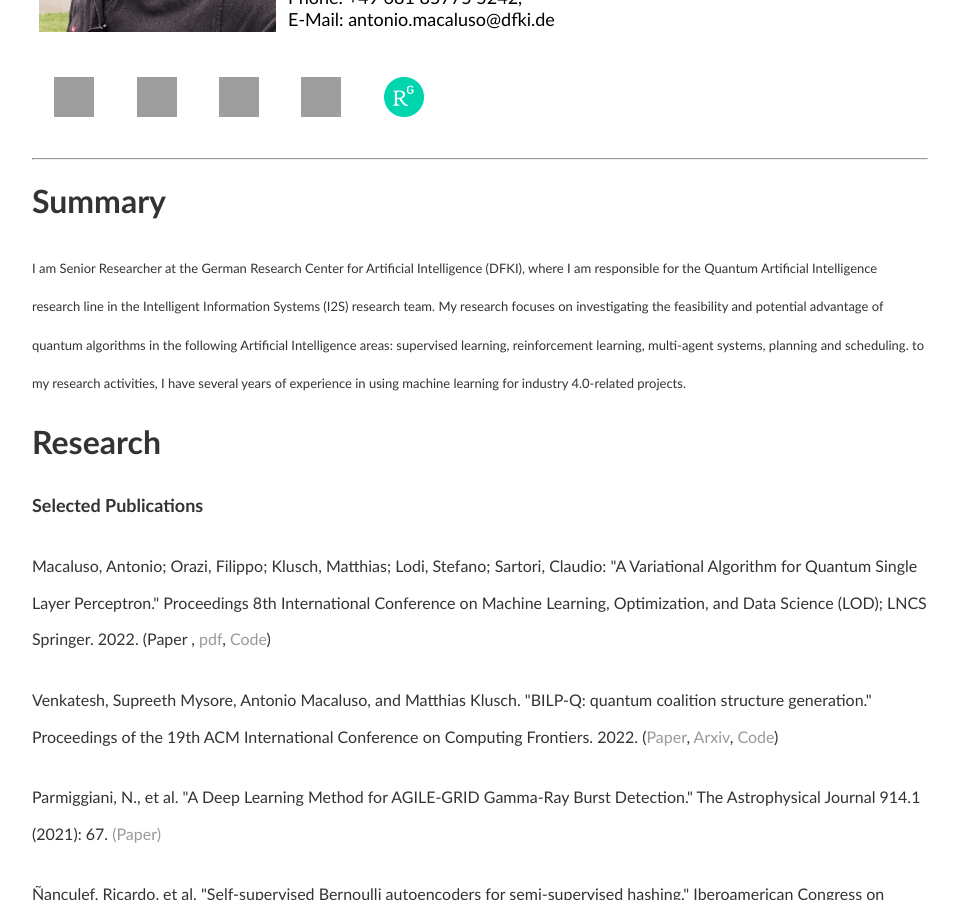
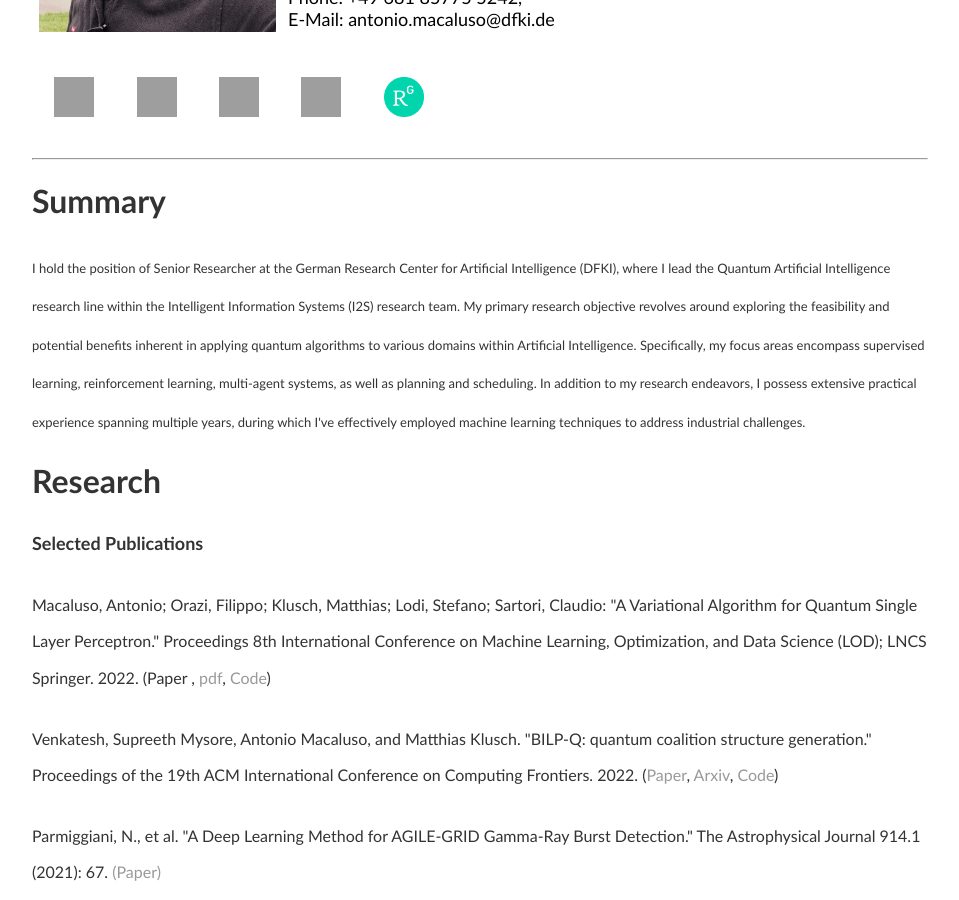
Before and after one commit to amacaluso/amacaluso.github.io, a Jekyll site: the page built from index.html, in a window 1280 px wide and 900 px high, scrolled down 304 px, cut to the strip 0-900 px from the top of the window. Shown: the whole strip, without its empty margins (160-1119 px from the left). Built offline with Jekyll 4.4.1, drawn with Linux system fonts in a browser that asks for light colours; grey boxes are pictures that could not be loaded.

Commit message:
Update index.html

```diff
--- a/index.html
+++ b/index.html
@@ -89,8 +89,9 @@ antonio.macaluso@dfki.de</font></font><big> </big><font face="Trebuchet MS"><fon
 
 
 	<p><font face="Trebuchet MS"><font size="2">
-	I am Senior Researcher at the German Research Center for Artificial Intelligence (DFKI), where I am responsible for the Quantum Artificial Intelligence research line in the Intelligent Information Systems (I2S) research team. My research focuses on investigating the feasibility and potential advantage of quantum algorithms in the following Artificial Intelligence areas: supervised learning, reinforcement learning, multi-agent systems, planning and scheduling.
-	to my research activities, I have several years of experience in using machine learning for industry 4.0-related projects.
+	I hold the position of Senior Researcher at the German Research Center for Artificial Intelligence (DFKI), where I lead the Quantum Artificial Intelligence research line within the Intelligent Information Systems (I2S) research team. My primary research objective revolves around exploring the feasibility and potential benefits inherent in applying quantum algorithms to various domains within Artificial Intelligence. Specifically, my focus areas encompass supervised learning, reinforcement learning, multi-agent systems, as well as planning and scheduling.
+
+	In addition to my research endeavors, I possess extensive practical experience spanning multiple years, during which I've effectively employed machine learning techniques to address industrial challenges.
   </font></p>
 	</font></p>
 
```
